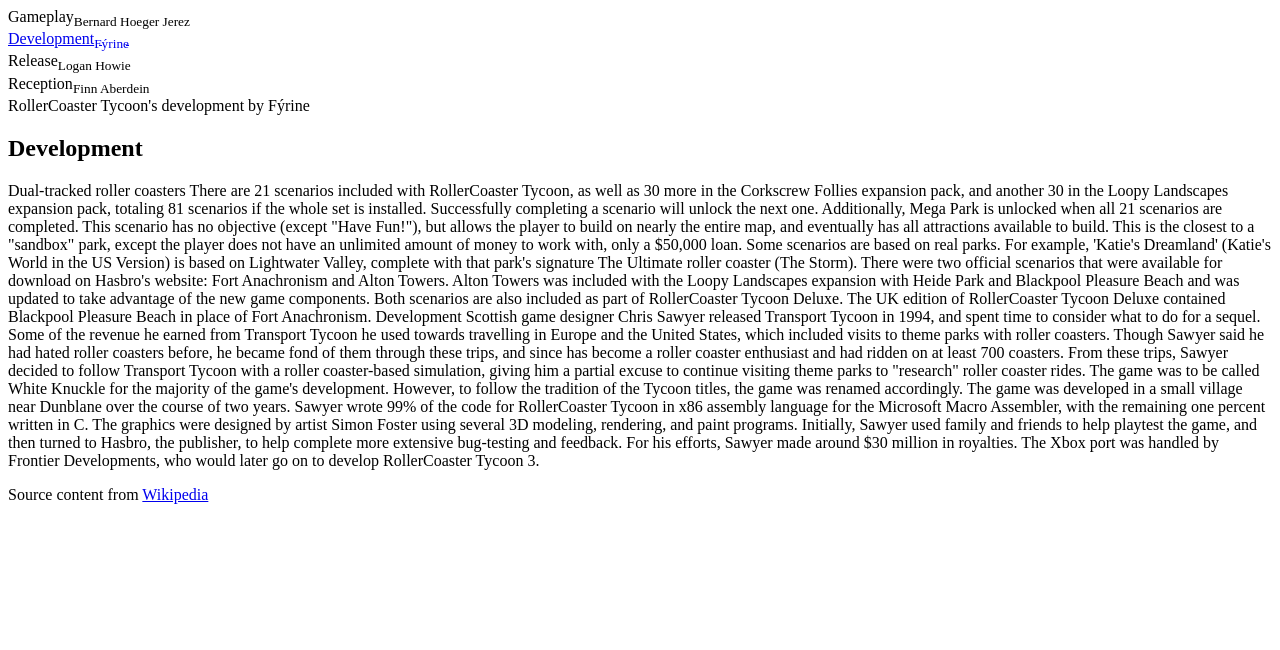
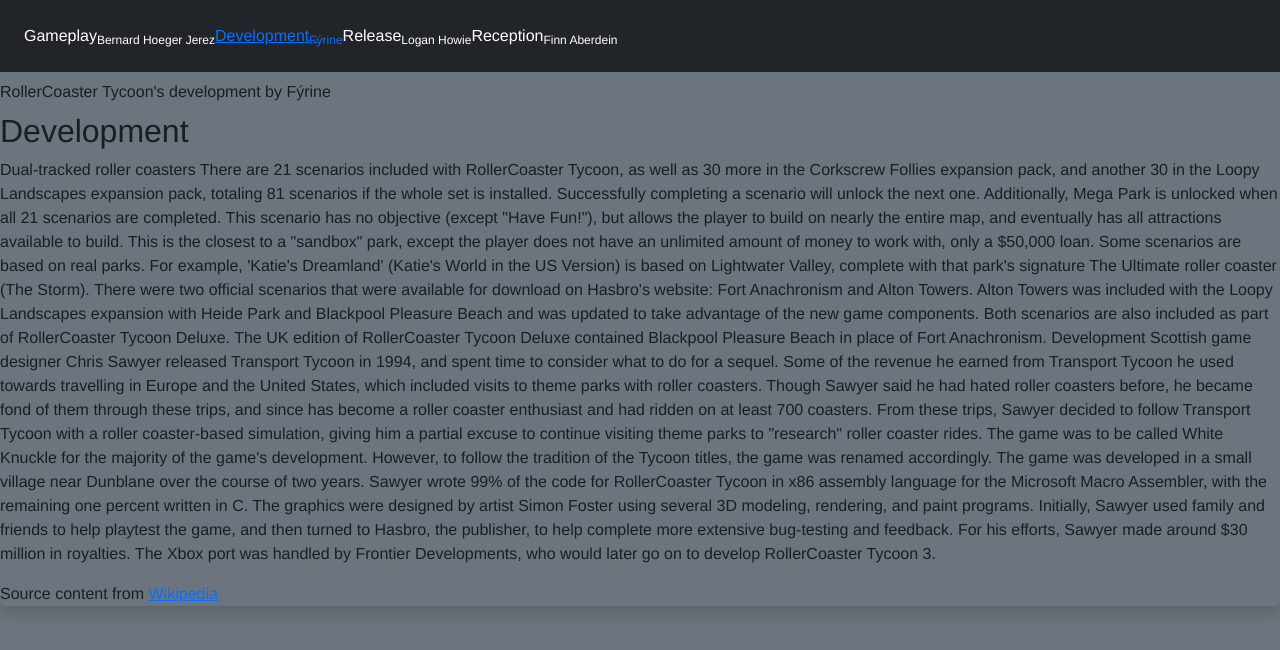
Before and after one commit to fyrineholm/RCTycoon, a plain HTML site: page development/index.html in a window 1280 px wide. Drawn offline with nearby package versions, Linux system fonts and the light colour scheme.

Commit message:
Add basic layout and body styles, imported the actual bootstrap

```diff
--- a/development/index.html
+++ b/development/index.html
@@ -1,18 +1,34 @@
 <!doctype html>
 <html>
 	<head>
+		<link
+			href="https://cdn.jsdelivr.net/npm/bootstrap@5.3.3/dist/css/bootstrap.min.css"
+			rel="stylesheet"
+		/>
 		<title>Development of RCT</title>
 	</head>
-	<body>
-		<navbar>
-			<div href="./#">Gameplay<sub>Bernard Hoeger Jerez</sub></div>
-			<a href="./development">Development<sub>Fýrine</sub></a>
-			<div href="./release">Release<sub>Logan Howie</sub></div>
-			<div href="./reception">Reception<sub>Finn Aberdein</sub></div>
+	<body
+		style="
+			font-family: Helvetica, &quot;Trebuchet MS&quot;, Verdana, Roboto,
+				sans-serif;
+		"
+		class="rounded link-dark bg-secondary p3 shadow img-fluid"
+	>
+		<header class="sticky-top">
+			<nav
+				class="sticky navbar navbar-top navbar-expand-lg navbar-dark bg-dark text-white p-4 gx-3"
+			>
+				<div href="./#">Gameplay<sub>Bernard Hoeger Jerez</sub></div>
+				<a href="./development">Development<sub>Fýrine</sub></a>
+				<div href="./release">Release<sub>Logan Howie</sub></div>
+				<div href="./reception">Reception<sub>Finn Aberdein</sub></div>
+			</nav>
+		</header>
+		<navbar class="sticky-top">
+			<nav class="sticky navbar navbar-top navbar-expand-lg navbar-dark">
+				RollerCoaster Tycoon's development by Fýrine
+			</nav>
 		</navbar>
-		<header>
-			<div>RollerCoaster Tycoon's development by Fýrine</div>
-		</header>
 		<div class="content">
 			<div>
 				<h2>Development</h2>
```
